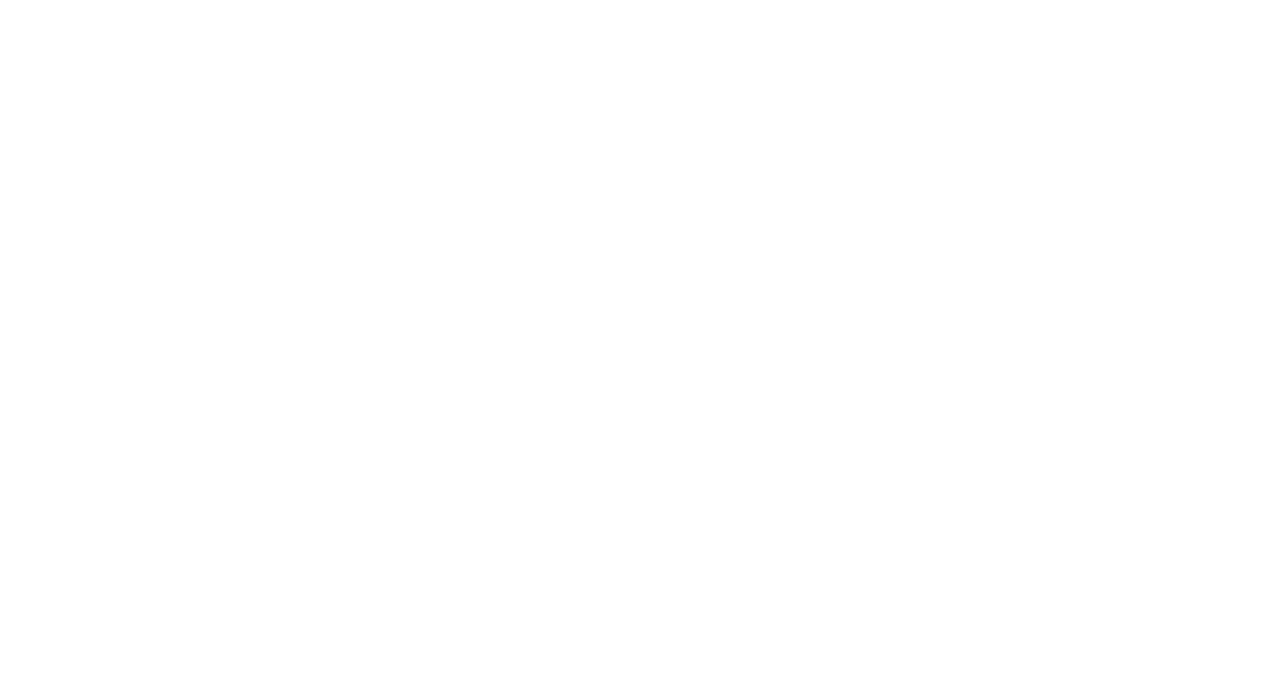
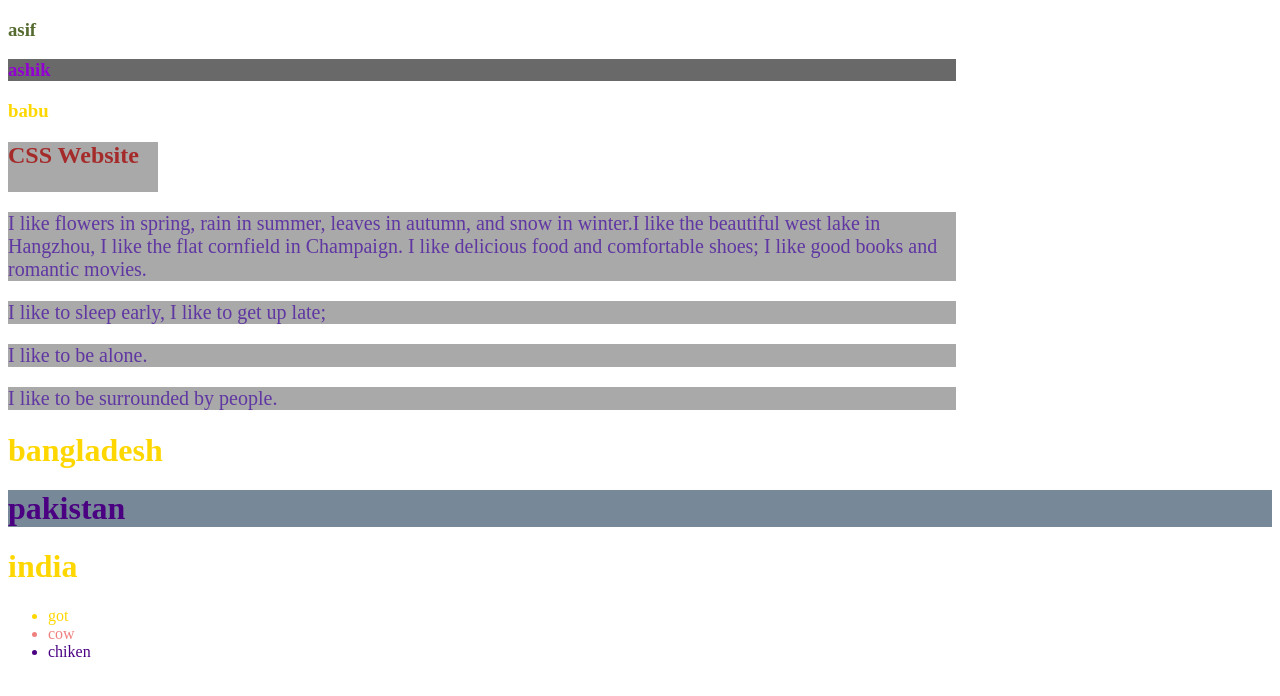
Before and after one commit to Md-AsifurRahman/test-repo, a plain HTML site: page index.html in a window 1280 px wide. Drawn offline with Linux system fonts and the light colour scheme.

Commit message:
test commit

```diff
--- a/index.html
+++ b/index.html
@@ -4,9 +4,72 @@
     <meta charset="UTF-8">
     <meta http-equiv="X-UA-Compatible" content="IE=edge">
     <meta name="viewport" content="width=device-width, initial-scale=1.0">
-    <title>this is my first repo</title>
+    <title>Css</title>
+
+    <style>
+        h2
+        {
+            color:brown;
+            background-color: darkgrey;
+            height: 50px;
+            width: 150px;
+        }
+        p
+        {
+            color:rgba(79, 28, 160, 0.815);
+            background-color: darkgrey;
+            height: 50%;
+            width: 75%;
+            font-size:20px;
+        }
+        #name
+        {
+           color: darkolivegreen;
+        }
+        #fame{
+            color: darkviolet;
+            background-color: dimgray;
+            height: 50%;
+            width: 75%;
+        }
+        #name1{
+            color: gold;
+        }
+        .country{
+            color: gold;
+        }
+        .shop{
+            color: indigo;
+        }
+        .color{
+            color: lightcoral;
+        }
+        .background{
+             background-color: lightslategray;
+        }
+    </style>
 </head>
 <body>
+    <h3 id="name">asif</h3>
+    <h3 id="fame">ashik</h3>
+    <h3 id="name1">babu</h3>
+    <h2>CSS Website</h2>
+    <p>I like flowers in spring, rain in summer, leaves in autumn, and snow in winter.I like the beautiful west lake in Hangzhou, I like the flat cornfield in Champaign. I like delicious food and comfortable shoes; I like good books and romantic movies.</p>
+    <p>I like to sleep early, I like to get up late;</p>
+
+    <p>I like to be alone.</p>
+    <p>I like to be surrounded by people. </p>
+
+
+    <h1 class="country"> bangladesh</h1>
+    <h1 class="shop background">pakistan</h1>
+    <h1 class="country">india</h1>
+
+    <ul>
+        <li class="country">got</li>
+        <li class="color">cow</li>
+        <li class="shop">chiken</li>
+    </ul>
 
 </body>
 </html>
```
